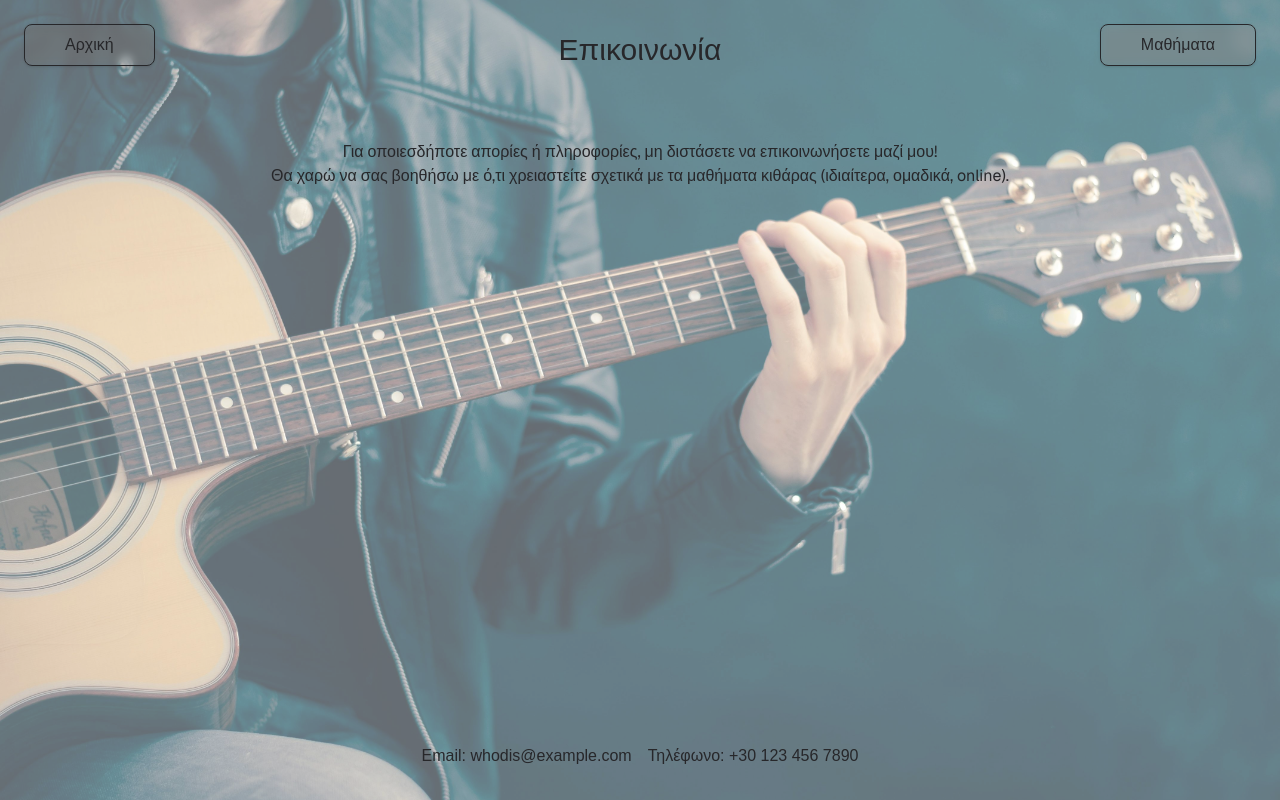
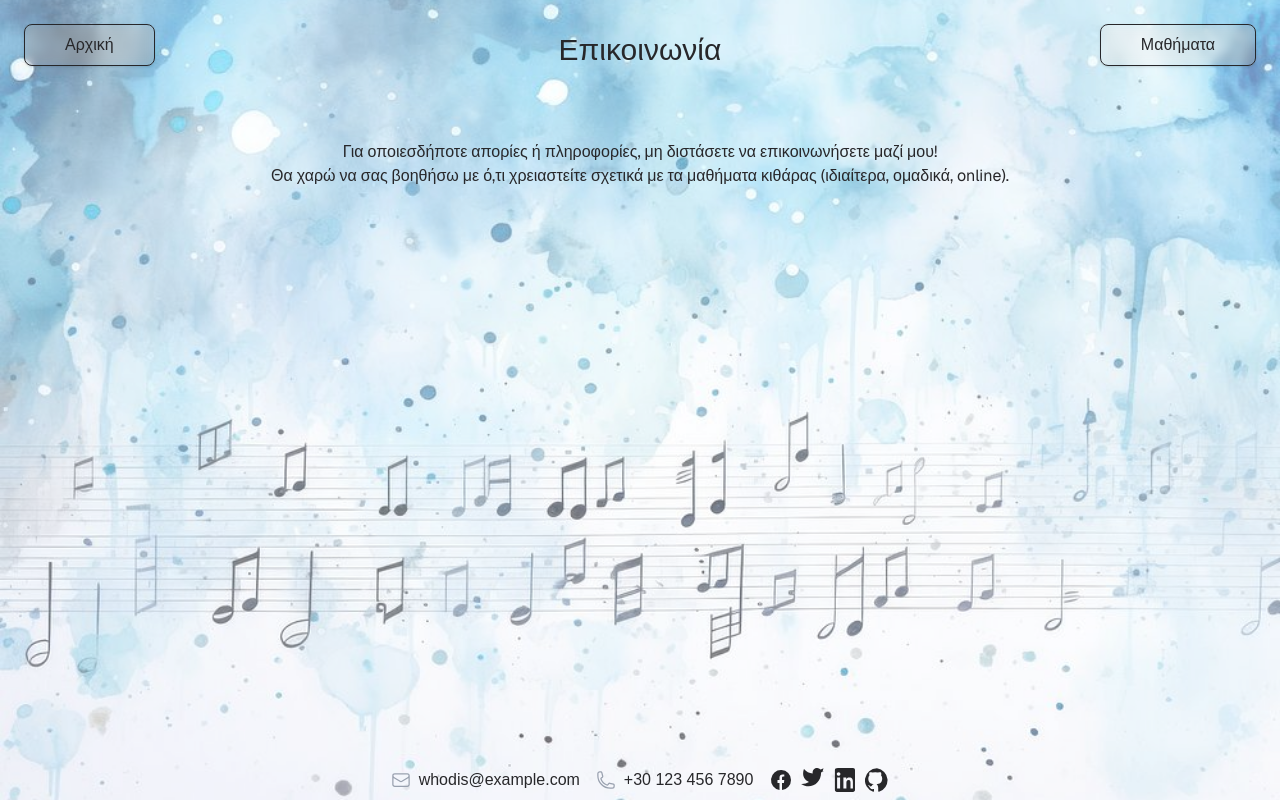
Before and after one commit to SpPag/new-website-project, a Next.js app in the folder frontend/: page /contact in a window 1280 px wide. Built offline with nearby package versions, Linux system fonts and the light colour scheme.

Commit message:
style(frontend): change background image and adjust for light / dark mode & move the contact info from the contact page's footer to the layout's footer

```diff
--- a/frontend/src/app/contact/page.tsx
+++ b/frontend/src/app/contact/page.tsx
@@ -8,12 +8,12 @@ export default function ContactPage() {
 		<div className="h-screen relative text-zinc-800 dark:text-zinc-200">
 			{/* Background image */}
 			<div
-				className="absolute inset-0 bg-cover bg-center"
-				style={{ backgroundImage: "url('/bg_v1.jpg')" }}
+				className="absolute inset-0 bg-cover bg-center "
+				style={{ backgroundImage: "url('/bg2.jpg')" }}
 			/>
 
 			{/* Semi-transparent overlay */}
-			<div className="absolute inset-0 bg-white/40 dark:bg-black/20"></div>
+			<div className="absolute inset-0 bg-white/40 dark:bg-black/40"></div>
 
 			{/* Home button */}
 			<div className="z-10 absolute top-2 left-6 mt-4 dark:text-zinc-200 flex">
@@ -41,16 +41,6 @@ export default function ContactPage() {
 					Θα χαρώ {greekNa} σας βοηθήσω με ό,τι χρειαστείτε σχετικά με τα μαθήματα κιθάρας (ιδιαίτερα, ομαδικά, online).
 				</div>
 			</div>
-
-		{/* Contact info pinned to bottom, feel free to uncomment this if you want to switch to having it only here, instead of in the layout */}
-		<div className="absolute bottom-8 left-0 w-full flex justify-center z-10">
-			<div className="mr-4">
-				Email: <a href="mailto:whodis@example.com">whodis@example.com</a>
-			</div>
-			<div>
-				Τηλέφωνο: <a href="tel:+1234567890">+30 123 456 7890</a>
-			</div>
-		</div>
 	</div>
 	);
 }
--- a/frontend/src/app/layout.tsx
+++ b/frontend/src/app/layout.tsx
@@ -1,6 +1,7 @@
 import type { Metadata } from "next";
 import { Geist, Geist_Mono } from "next/font/google";
 import "./globals.css";
+import { Footer } from "@/components/Footer";
 
 const geistSans = Geist({
 	variable: "--font-geist-sans",
@@ -29,14 +30,7 @@ export default function RootLayout({
 			>
 				{children}
 				{/* Contact info pinned to bottom, feel free to comment this out if you want to switch to having it only in the 'contact' page */}
-				{/* <div className="absolute bottom-8 left-0 w-full flex justify-center z-20 text-zinc-800">
-					<div className="mr-4">
-						Email: <a href="mailto:whodis@example.com">whodis@example.com</a>
-					</div>
-					<div>
-						Τηλέφωνο: <a href="tel:+1234567890">+30 123 456 7890</a>
-					</div>
-				</div> */}
+				<Footer />
 			</body>
 		</html>
 	);
--- a/frontend/src/app/lessons/page.tsx
+++ b/frontend/src/app/lessons/page.tsx
@@ -9,11 +9,11 @@ export default function LessonsPage() {
 			{/* Background image */}
 			<div
 				className="absolute inset-0 bg-cover bg-center"
-				style={{ backgroundImage: "url('/bg_v1.jpg')" }}
+				style={{ backgroundImage: "url('/bg3.jpg')" }}
 			/>
 
 			{/* Semi-transparent overlay */}
-			<div className="absolute inset-0 bg-white/40 dark:bg-black/20"></div>
+			<div className="absolute inset-0 bg-white/40 dark:bg-black/25"></div>
 
 			{/* Home button */}
 			<div className="z-20 absolute top-2 left-6 mt-4 dark:text-zinc-200 flex">
--- a/frontend/src/app/page.tsx
+++ b/frontend/src/app/page.tsx
@@ -8,12 +8,12 @@ export default function HomePage() {
 		<div className="h-screen relative">
 			{/* Background image */}
 			<div
-				className="absolute inset-0 bg-cover bg-center"
-				style={{ backgroundImage: "url('/bg_v1.jpg')" }}
+				className="absolute inset-0 bg-cover bg-center dark:brightness-160"
+				style={{ backgroundImage: "url('/bg4.jpg')" }}
 			/>
 
 			{/* Semi-transparent overlay */}
-			<div className="absolute inset-0 bg-white/40 dark:bg-black/20"></div>
+			<div className="absolute inset-0 dark:bg-black/50"></div>
 
 			{/* Title */}
 			<div className="relative z-10 text-zinc-800 dark:text-zinc-200 flex flex-col items-center pt-8 text-3xl font-sans">
@@ -27,7 +27,7 @@ export default function HomePage() {
 			</div>
 
 			{/* Main content */}
-			<div className="flex space-x-4 mx-4">
+			<div className="flex flex-col space-x-4 mx-4 items-center">
 				<Introduction />
 				<VideoSection />
 			</div>
--- a/frontend/src/components/VideoSection.tsx
+++ b/frontend/src/components/VideoSection.tsx
@@ -38,7 +38,7 @@ const VideoSection = () => {
 		// Use this if you want to embed a Vimeo video
 
 		<div className="
-			relative z-10 w-1/2 mt-8
+			relative z-10 w-1/3 mt-8
 			aspect-video rounded-xl overflow-hidden
 			">
 			<ReactPlayer
```
